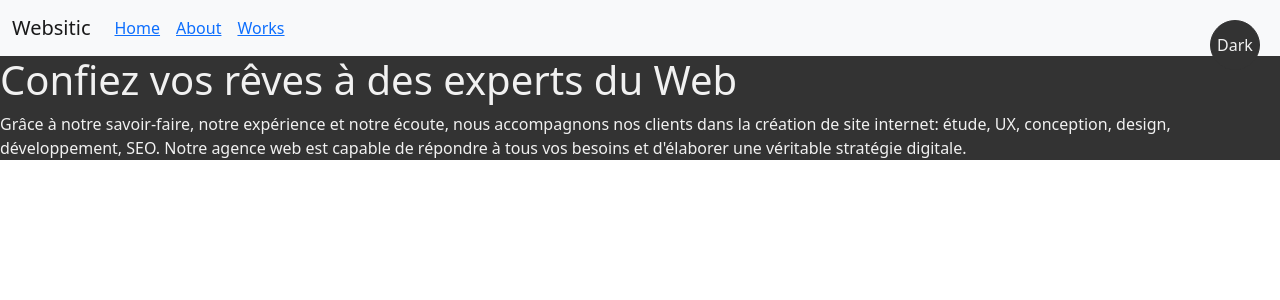
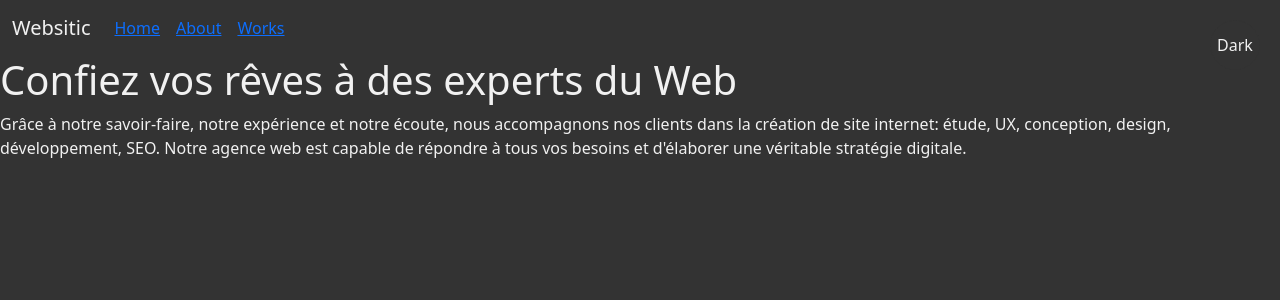
Before and after one commit to VeraTuran/webagency_thp_next, a React (Create React App) app: page / in a window 1280 px wide. Shown: the top 300 px of the page. Built offline with nearby package versions, Linux system fonts and the light colour scheme.

Commit message:
dark mode ok

```diff
--- a/src/components/Navigation/index.jsx
+++ b/src/components/Navigation/index.jsx
@@ -3,7 +3,7 @@
 const Navigation = () => {
   return (
     <div className="navigation">
-      <nav className="navbar navbar-expand-lg navbar-light bg-light">
+      <nav className="navbar navbar-expand-lg">
         <div className="container-fluid">
           <div className="navbar-brand">Websitic</div>
           <div className="collapse navbar-collapse" id="navbarSupportedContent">
--- a/src/style/_styles.scss
+++ b/src/style/_styles.scss
@@ -3,11 +3,13 @@
 }
 
 .globaltheme.light {
+  height: 100vh;
   background: #333;
   color: #f1f1f1;
 }
 
 .globaltheme.dark {
+  height: 100vh;
   background: #f1f1f1;
   color: #333;
 }
```
Also changed, not shown: src/components/Navigation/Navigation.css (added).
